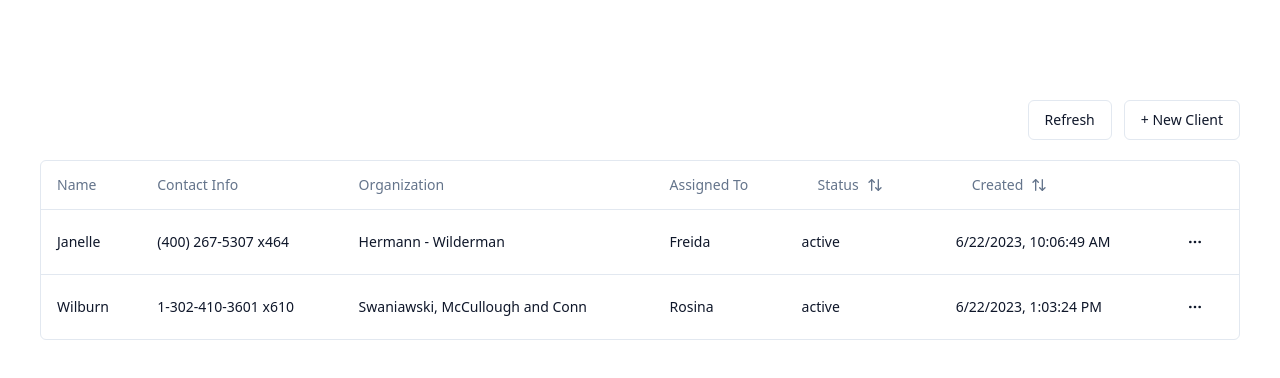
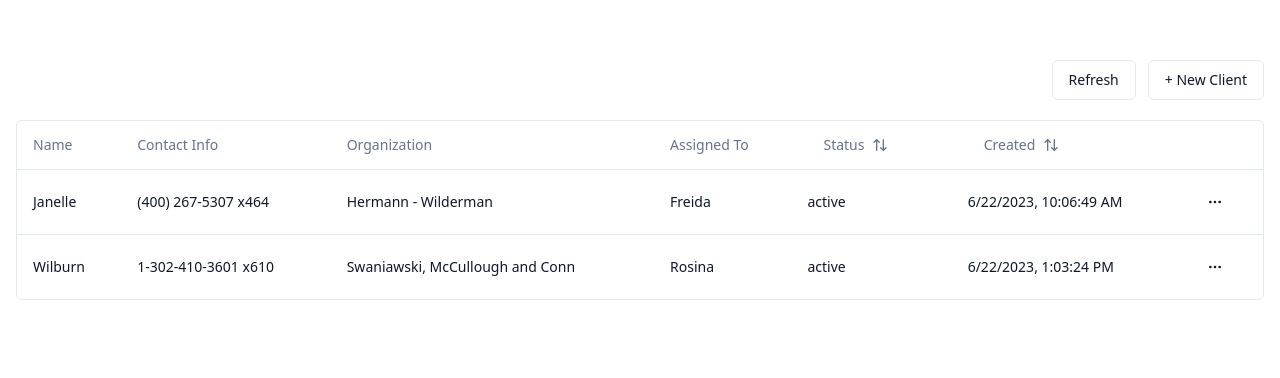
Before and after one commit to Tazkir/crm, a Next.js app: page / in a window 1280 px wide. Shown: the top 378 px of the page. Built offline with nearby package versions, Linux system fonts and the light colour scheme.

Commit message:
update
Signed-off-by: tazkir <tazkirfurqan77@gmail.com>

```diff
--- a/app/Client/page.tsx
+++ b/app/Client/page.tsx
@@ -66,7 +66,7 @@ export default function UserList() {
   };
 
   return (
-    <div className="container w-full mx-auto py-10">
+    <div className="container mx-auto py-10">
       <div className="flex justify-end items-end py-5 gap-3">
         <Button variant="outline" onClick={handleRefresh}>
           Refresh
--- a/app/page.tsx
+++ b/app/page.tsx
@@ -2,7 +2,7 @@ import UserList from './Client/page';
 
 export default function Home() {
   return (
-    <main className="p-10">
+    <main className="w-screen flex justify-center items-center">
       <UserList />
     </main>
   );
--- a/tailwind.config.js
+++ b/tailwind.config.js
@@ -7,6 +7,10 @@ module.exports = {
     './app/**/*.{ts,tsx}',
   ],
   theme: {
+    container: {
+      center: true,
+      padding: '1rem',
+    },
     extend: {
       colors: {
         border: 'hsl(var(--border))',
```
Also changed, not shown: 1 other file (tests, documents, lock files or other folders).
